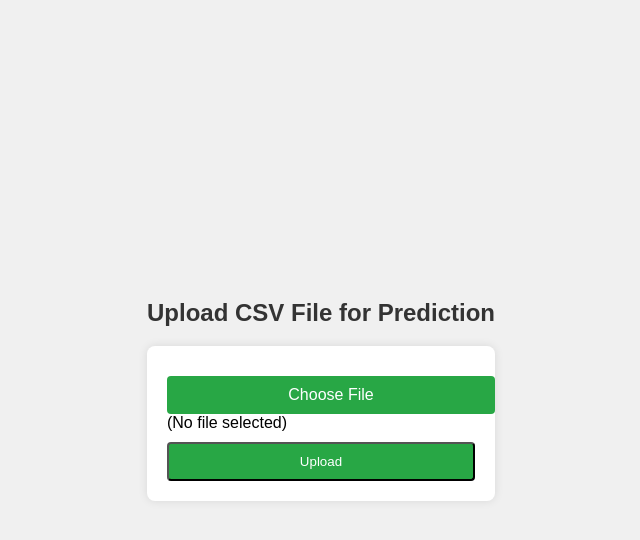
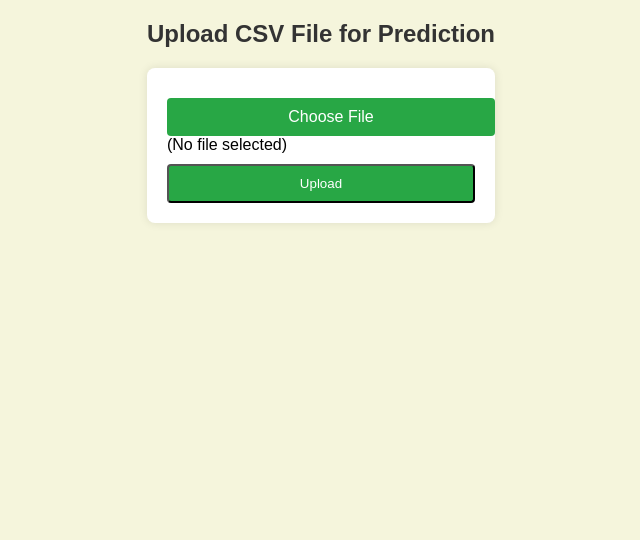
Before and after one commit to vamshi2401/project, a plain HTML site: page index.html in a window 1280 px wide. Shown: the whole page, without its empty margins (319-959 px from the left). Drawn offline with Linux system fonts and the light colour scheme.

Commit message:
Update index.html

```diff
--- a/index.html
+++ b/index.html
@@ -5,14 +5,14 @@
     <meta name="viewport" content="width=device-width, initial-scale=1.0">
     <title>CSV File Upload</title>
     <style>
-        body, html {
+        body {
             height: 100%;
             margin: 0;
             display: flex;
             justify-content: center;
             align-items: center;
             font-family: Arial, sans-serif;
-            background-color: #f0f0f0;
+            background-color: #F5F5DC;
         }
         form {
             background: #fff;
@@ -58,7 +58,7 @@
                 <label for="file" class="file-label" id="file-label">Choose File</label>
                 <span class="file-name">(No file selected)</span>
             </div>
-            <button type="submit" class="file-label" id="upload-btn" style="margin: 0;">Upload</button>
+            <button type="submit" class="file-label" id="upload-btn">Upload</button>
         </form>
 
         <div id="result"></div>
```
